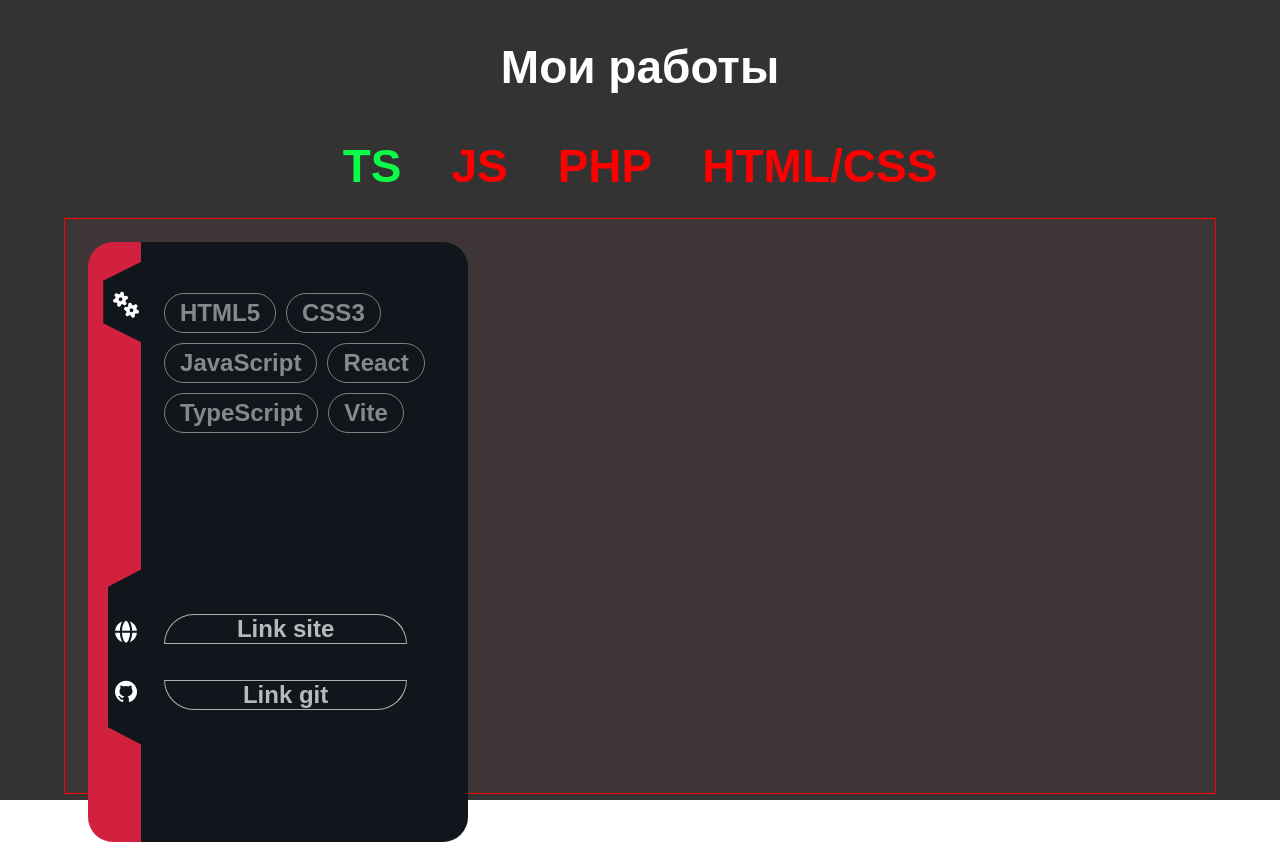
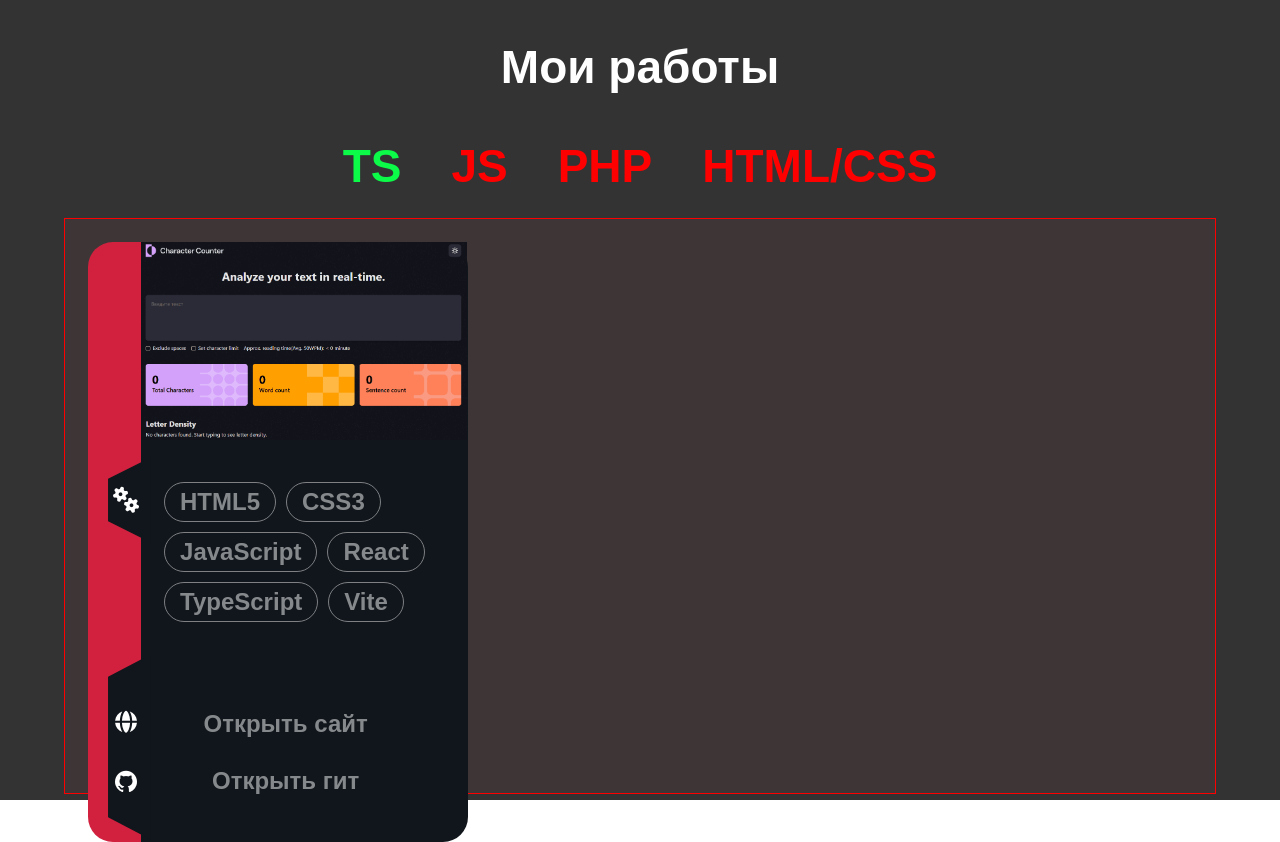
Before and after one commit to Kalachinskii/portfolio, a React (Vite) app: page /projects/ts in a window 1280 px wide. Built offline with nearby package versions, Linux system fonts and the light colour scheme.

Commit message:
fix: card

```diff
--- a/src/components/Card/Card.module.css
+++ b/src/components/Card/Card.module.css
@@ -22,8 +22,8 @@
   transform: translate(-50%, -50%);
   width: 85px;
   height: 85px;
-  top: 10%;
-  left: 4%;
+  top: 43%;
+  left: 20px;
   background: #11161c;
   clip-path: polygon(50% 25%, 100% 0, 100% 100%, 50% 75%);
   z-index: 1;
@@ -35,7 +35,7 @@
   transform: translate(-50%, -50%);
   width: 85px;
   height: 185px;
-  bottom: 0;
+  bottom: -15%;
   left: 20px;
   background: #11161c;
   clip-path: polygon(50% 12%, 100% 0, 100% 100%, 50% 88%);
@@ -43,15 +43,15 @@
 }
 
 .steckIcon {
-  top: 10.5%;
+  top: 43%;
 }
 
 .linkIcon {
-  top: 65%;
+  top: 80%;
 }
 
 .gitIcon {
-  top: 75%;
+  top: 90%;
 }
 
 .contentBox * {
@@ -68,41 +68,10 @@
   width: 80%;
 }
 
-.texnologyBox {
+.img {
+  border-radius: 0 25 px 0 0;
+  width: 326px;
   position: absolute;
-  width: 100%;
-  top: 8.5%;
-  display: flex;
-  flex-wrap: wrap;
-  gap: 10px;
+  top: 0%;
+  left: 14%;
 }
-
-.link {
-  position: absolute;
-  width: 80%;
-  border: 1px solid #eee;
-  text-align: center;
-}
-
-.link:hover {
-  transition: 0.3s;
-  color: rgb(255, 255, 255);
-  opacity: 1;
-  background-color: #d1213e;
-}
-
-.siteLink {
-  top: 62%;
-  border-radius: 50px 50px 0 0;
-}
-
-.gitLink {
-  top: 73%;
-  border-radius: 0 0 50px 50px;
-}
-
-.texnology {
-  padding: 5px 15px;
-  border: 1px solid #eee;
-  border-radius: 25px;
-}
--- a/src/components/Card/Card.tsx
+++ b/src/components/Card/Card.tsx
@@ -1,8 +1,15 @@
 import styles from "./Card.module.css";
+import { Links } from "./Links/Links";
+import Texnologys from "./Texnologys/Texnologys";
 
 export function Card() {
   return (
     <div className={styles.cardBox}>
+      <img
+        className={styles.img}
+        src="/project_scrin/analyz.png"
+        alt="Изображение проекта"
+      />
       <div className={styles.iconBox}>
         <span className={styles.fonIcon}></span>
         <i
@@ -16,26 +23,8 @@ export function Card() {
         ></i>
       </div>
       <div className={styles.contentBox}>
-        <div className={styles.texnologyBox}>
-          <span className={styles.texnology}>HTML5</span>
-          <span className={styles.texnology}>CSS3</span>
-          <span className={styles.texnology}>JavaScript</span>
-          <span className={styles.texnology}>React</span>
-          <span className={styles.texnology}>TypeScript</span>
-          <span className={styles.texnology}>Vite</span>
-        </div>
-        <a
-          className={`${styles.link} ${styles.siteLink}`}
-          href="https://kalachinskii.github.io/text_analysis/"
-        >
-          Link site
-        </a>
-        <a
-          className={`${styles.link} ${styles.gitLink}`}
-          href="https://github.com/Kalachinskii/text_analysis"
-        >
-          Link git
-        </a>
+        <Texnologys />
+        <Links />
       </div>
     </div>
   );
--- /dev/null
+++ b/src/components/Card/Links/Links.module.css
@@ -0,0 +1,19 @@
+.link {
+  position: absolute;
+  width: 80%;
+  text-align: center;
+}
+
+.link:hover {
+  transition: 0.3s;
+  color: #d1213e;
+  opacity: 1;
+}
+
+.siteLink {
+  top: 78%;
+}
+
+.gitLink {
+  top: 87.5%;
+}
--- /dev/null
+++ b/src/components/Card/Links/Links.tsx
@@ -0,0 +1,20 @@
+import styles from "./Links.module.css";
+
+export function Links() {
+  return (
+    <div className={styles.linkBox}>
+      <a
+        className={`${styles.link} ${styles.siteLink}`}
+        href="https://kalachinskii.github.io/text_analysis/"
+      >
+        Открыть сайт
+      </a>
+      <a
+        className={`${styles.link} ${styles.gitLink}`}
+        href="https://github.com/Kalachinskii/text_analysis"
+      >
+        Открыть гит
+      </a>
+    </div>
+  );
+}
--- /dev/null
+++ b/src/components/Card/Texnologys/Texnologys.module.css
@@ -0,0 +1,14 @@
+.texnology {
+  padding: 5px 15px;
+  border: 1px solid #eee;
+  border-radius: 25px;
+}
+
+.texnologyBox {
+  position: absolute;
+  width: 100%;
+  top: 40%;
+  display: flex;
+  flex-wrap: wrap;
+  gap: 10px;
+}
--- /dev/null
+++ b/src/components/Card/Texnologys/Texnologys.tsx
@@ -0,0 +1,22 @@
+import styles from "./Texnologys.module.css";
+
+export default function Texnologys() {
+  const texnologys = [
+    "HTML5",
+    "CSS3",
+    "JavaScript",
+    "React",
+    "TypeScript",
+    "Vite",
+  ];
+
+  return (
+    <div className={styles.texnologyBox}>
+      {texnologys.map((name) => (
+        <span key={name} className={styles.texnology}>
+          {name}
+        </span>
+      ))}
+    </div>
+  );
+}
```
Also changed, not shown: src/app/AppRouter.tsx (+2 -6 lines), public/project_scrin/analyz.png (added).
